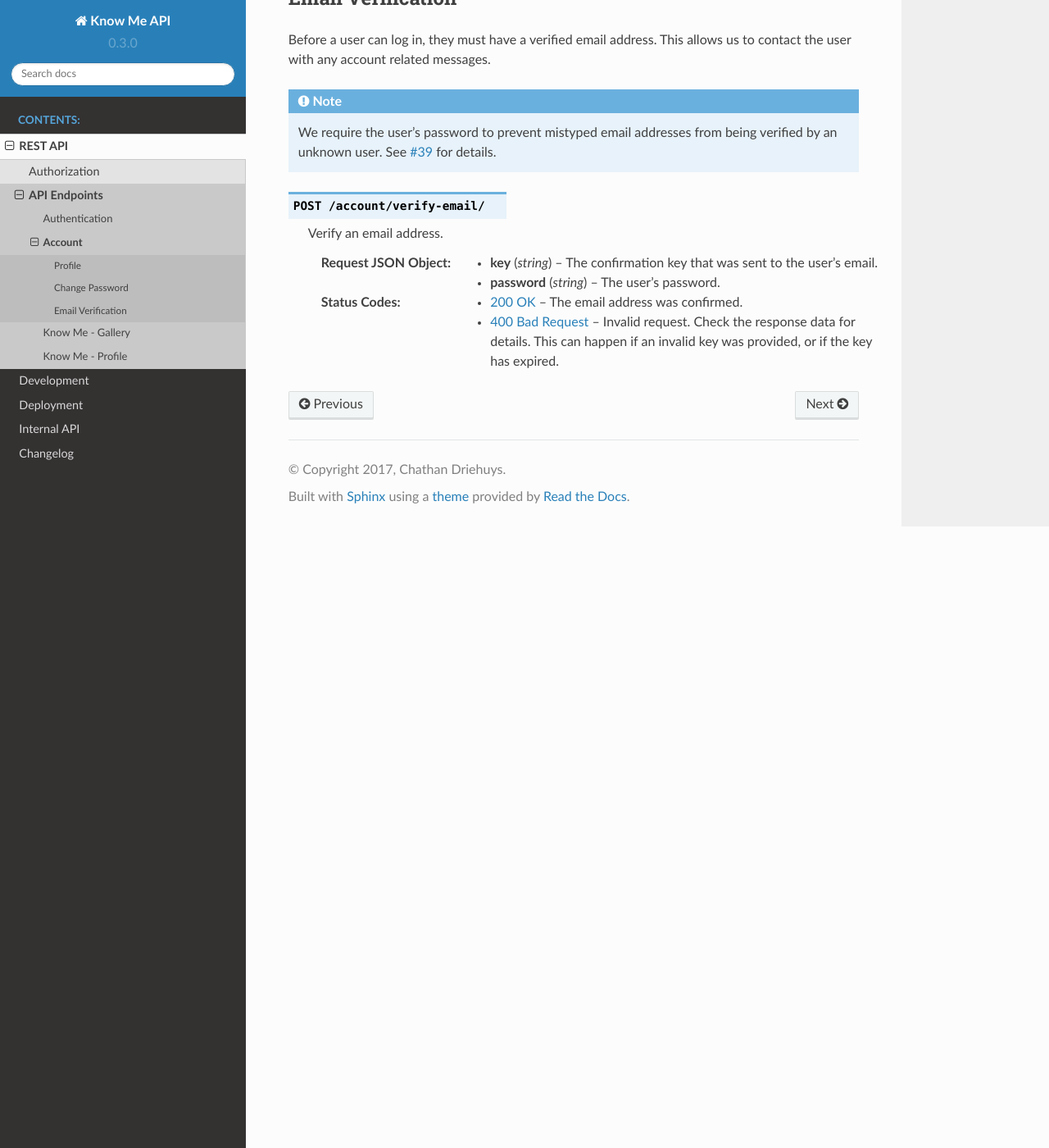
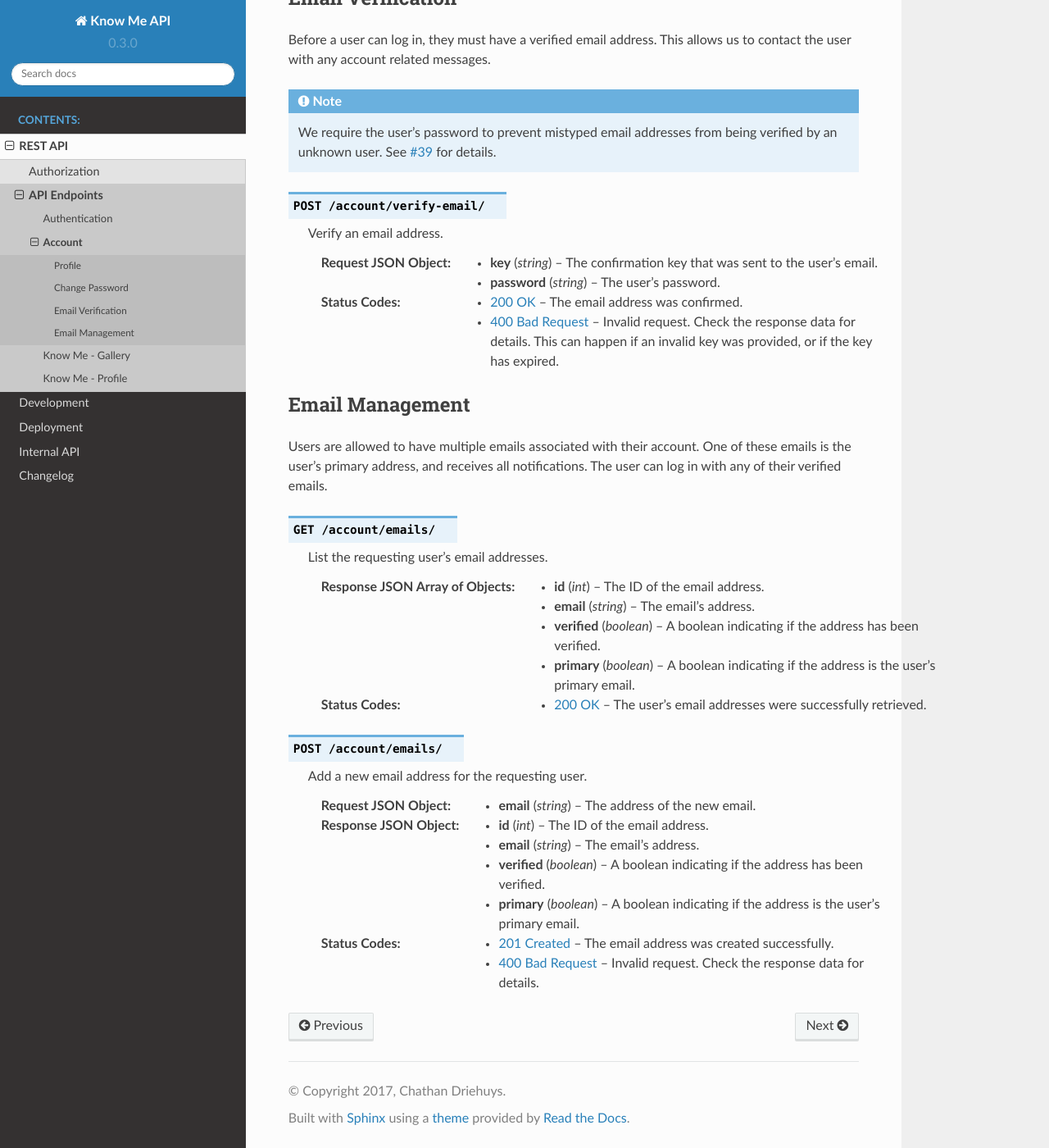
Before and after one commit to knowmetools/km-api, a Sphinx documentation site: the page built from docs/API/account.rst, in a window 1280 px wide and 1400 px high, scrolled down 1219 px. Shown: the whole window at 82% size. Built offline with Sphinx 7.4.7 and the Read the Docs theme 2.0.0, drawn with Linux system fonts in a browser that asks for light colours.

Commit message:
Add email list view.
The view allows users to list and add email addresses for themselves.

```diff
--- a/docs/API/account.rst
+++ b/docs/API/account.rst
@@ -76,3 +76,35 @@ Before a user can log in, they must have a verified email address. This allows u
 
     :status 200: The email address was confirmed.
     :status 400: Invalid request. Check the response data for details. This can happen if an invalid key was provided, or if the key has expired.
+
+
+----------------
+Email Management
+----------------
+
+Users are allowed to have multiple emails associated with their account. One of these emails is the user's primary address, and receives all notifications. The user can log in with any of their verified emails.
+
+.. http:get:: /account/emails/
+
+    List the requesting user's email addresses.
+
+    :>jsonarr int id: The ID of the email address.
+    :>jsonarr string email: The email's address.
+    :>jsonarr boolean verified: A boolean indicating if the address has been verified.
+    :>jsonarr boolean primary: A boolean indicating if the address is the user's primary email.
+
+    :status 200: The user's email addresses were successfully retrieved.
+
+.. http:post:: /account/emails/
+
+    Add a new email address for the requesting user.
+
+    :<json string email: The address of the new email.
+
+    :>json int id: The ID of the email address.
+    :>json string email: The email's address.
+    :>json boolean verified: A boolean indicating if the address has been verified.
+    :>json boolean primary: A boolean indicating if the address is the user's primary email.
+
+    :status 201: The email address was created successfully.
+    :status 400: Invalid request. Check the response data for details.
```
Also changed, not shown: 4 other files.
